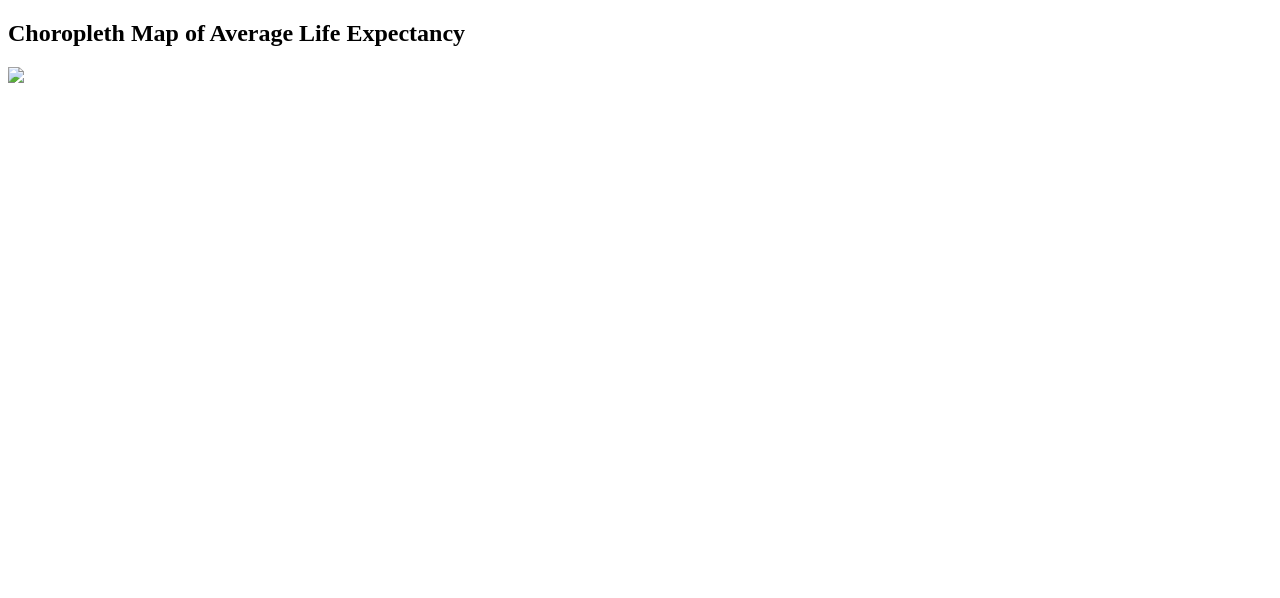
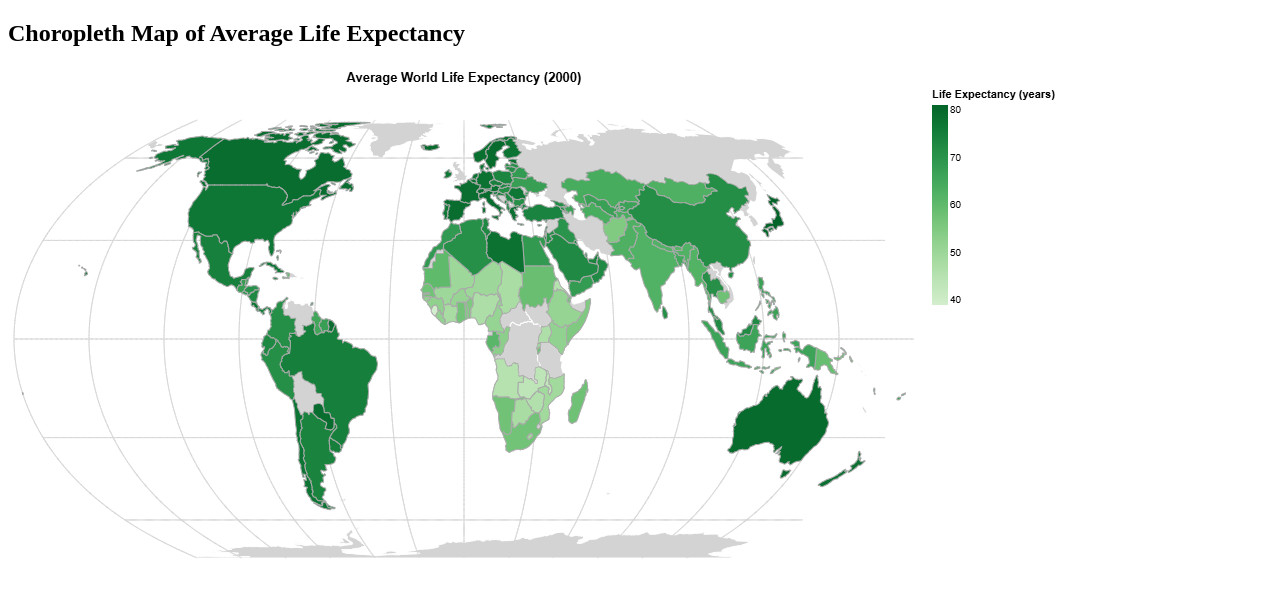
Before and after one commit to tiadavies/Week9_homework, a plain HTML site: page index.html in a window 1280 px wide. Drawn offline with Linux system fonts and the light colour scheme.

Commit message:
updated index

```diff
--- a/index.html
+++ b/index.html
@@ -6,6 +6,6 @@
 <body>
     <h2>Choropleth Map of Average Life Expectancy</h2>
 
-    <img src="Week 9 homework/week_9_hw_choropleth.vg.png" />
+    <img src="week_9_hw_choropleth.vg.png" />
 </body>
 </html>
```
